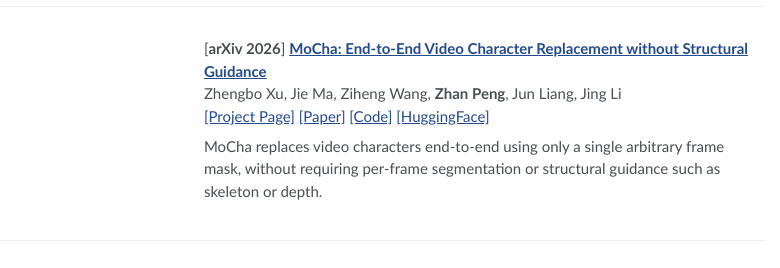
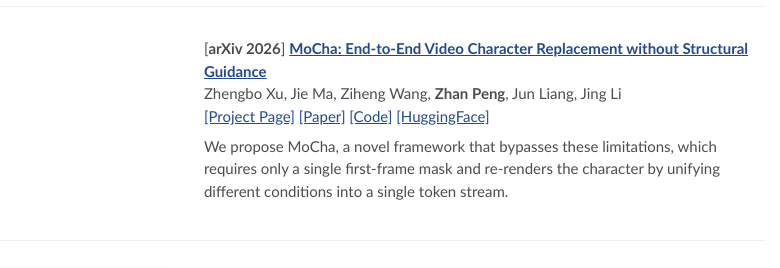
Before and after one commit to pzzz-cv/pzzz-cv.github.io, a plain HTML site: page index.html in a window 1280 px wide. Shown: the part 1840-2108 px from the top of the page, 500-1280 px from the left. Drawn offline with Linux system fonts and the light colour scheme; grey boxes are pictures that could not be loaded.

Commit message:
MoCha: update description

```diff
--- a/index.html
+++ b/index.html
@@ -187,7 +187,7 @@
               <a href="https://github.com/Orange-3DV-Team/MoCha">[Code]</a>
               <a href="https://huggingface.co/Orange-3DV-Team/MoCha">[HuggingFace]</a>
             </p>
-            <p>MoCha replaces video characters end-to-end using only a single arbitrary frame mask, without requiring per-frame segmentation or structural guidance such as skeleton or depth.</p>
+            <p>We propose MoCha, a novel framework that bypasses these limitations, which requires only a single first-frame mask and re-renders the character by unifying different conditions into a single token stream.</p>
           </div>
         </div>
 
```
